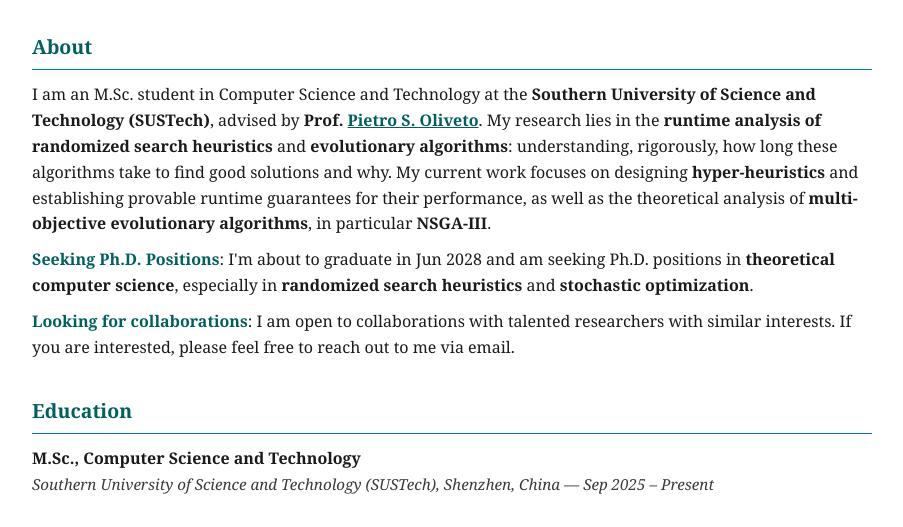
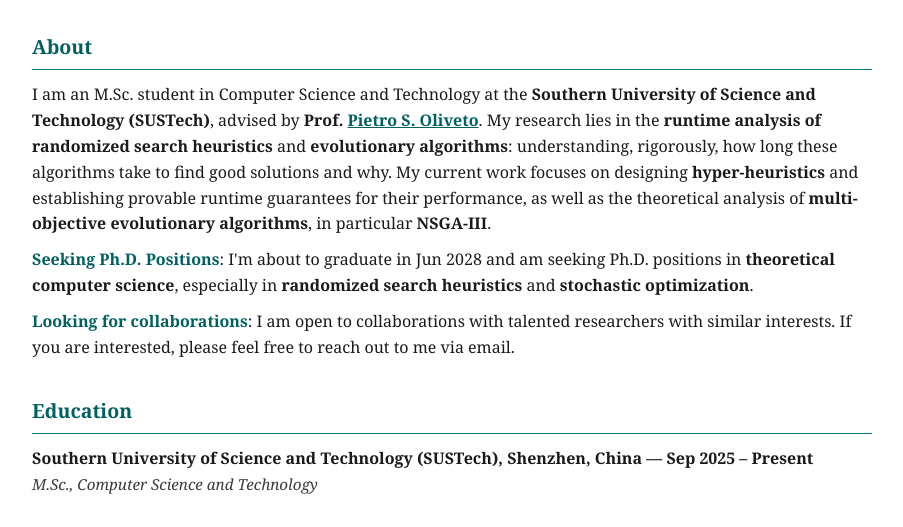
Before and after one commit to MqXuTodd/MqXuTodd.github.io, a plain HTML site: page index.html in a window 1280 px wide. Shown: the part 230-757 px from the top of the page, without its empty margins (188-1091 px from the left). Drawn offline with Linux system fonts and the light colour scheme.

Commit message:
some changes

```diff
--- a/index.html
+++ b/index.html
@@ -166,8 +166,8 @@
   <section>
     <h2>Education</h2>
     <div class="edu">
-      <div class="head">M.Sc., Computer Science and Technology</div>
-      <div class="meta">Southern University of Science and Technology (SUSTech), Shenzhen, China &mdash; Sep 2025 &ndash; Present</div>
+      <div class="head">Southern University of Science and Technology (SUSTech), Shenzhen, China &mdash; Sep 2025 &ndash; Present</div>
+      <div class="meta">M.Sc., Computer Science and Technology</div>
       <!-- <div class="note">Advisor: Prof. <a href="https://peteroliveto.github.io/" target="_blank" rel="noopener">Pietro S. Oliveto</a></div> -->
     </div>
     <!-- <div class="edu">
```
